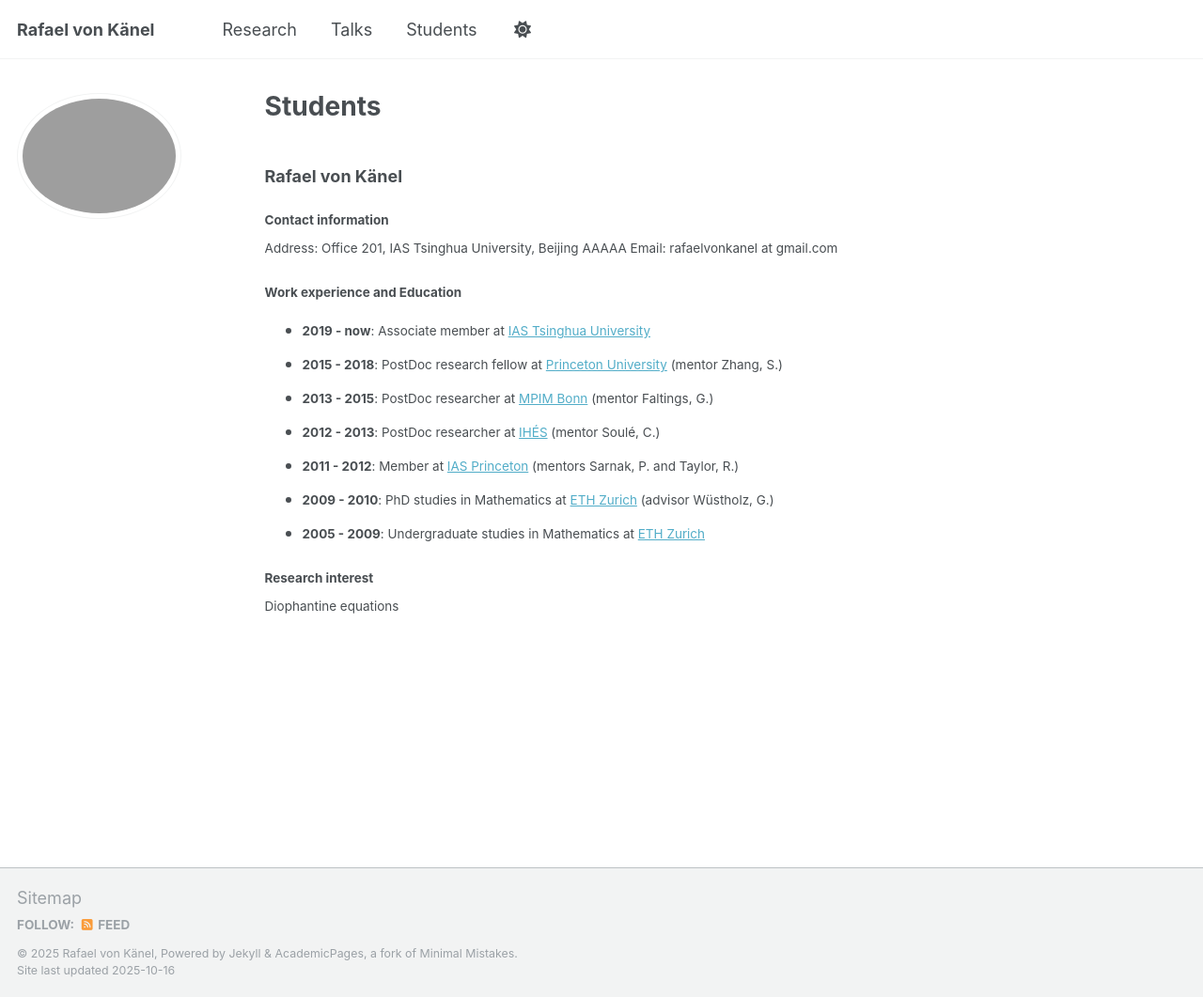
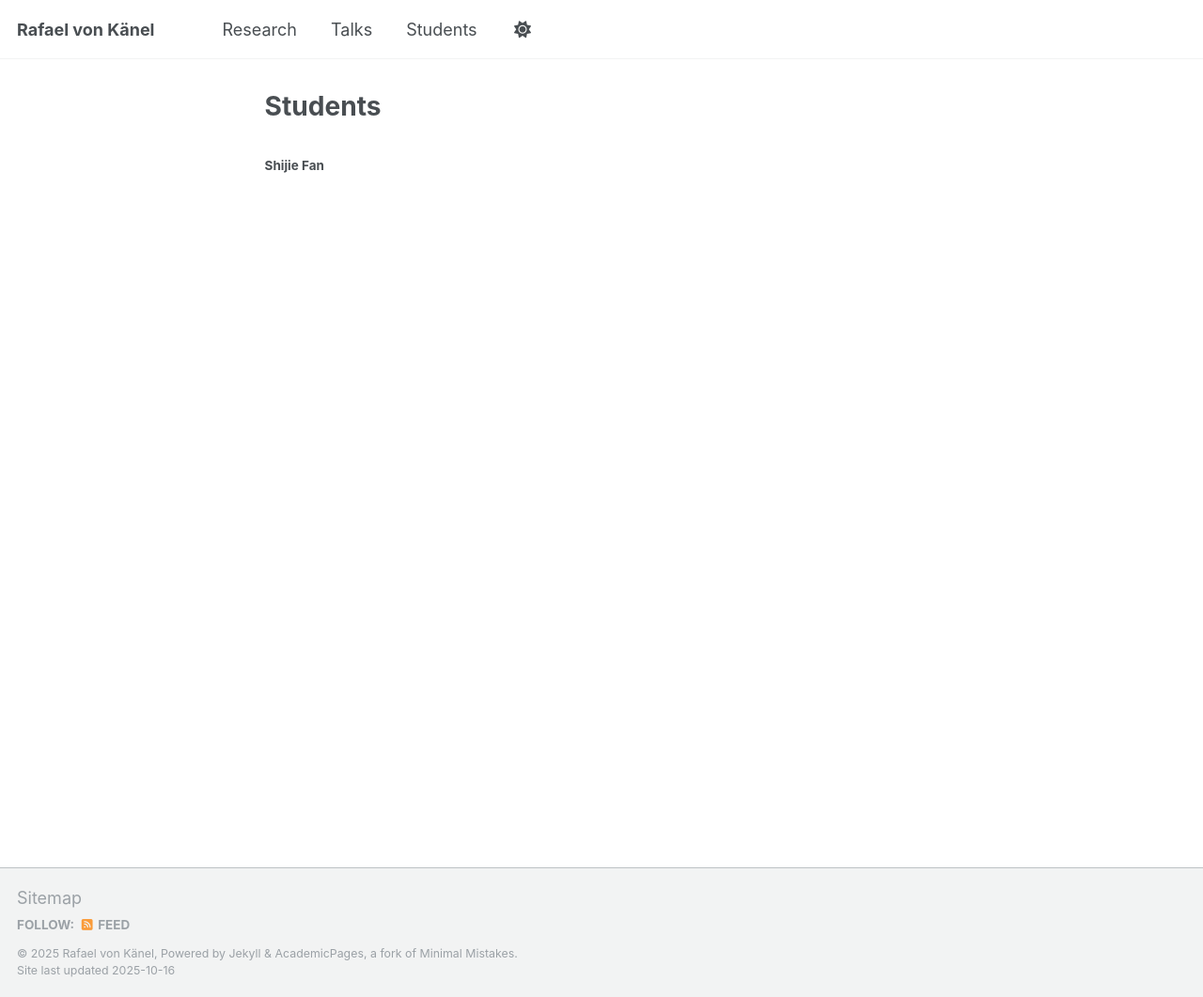
Before and after one commit to rafaelvonkanel/rafaelvonkanel.github.io, a Jekyll site: the page built from _pages/students.md, in a window 1280 px wide and 1061 px high. Shown: the whole window at 94% size. Built offline with Jekyll 4.4.1, drawn with Linux system fonts in a browser that asks for light colours; a script that is not in the unit is left out.

Commit message:
Update students.md

```diff
--- a/_pages/students.md
+++ b/_pages/students.md
@@ -1,27 +1,8 @@
 ---
 layout: single
 title: "Students"
-permalink: /students/
-collection: students
-entries_layout: grid
+permalink: /student/
+author_profile: false
 ---
 
-
-### Rafael von K&auml;nel
-
-##### Contact information
-
-<small>Address: Office 201, IAS Tsinghua University, Beijing  AAAAA
-Email: rafaelvonkanel at gmail.com</small>
-
-#### Work experience and Education
-- <small>**2019 - now**: Associate member at [IAS Tsinghua University](https://www.ias.tsinghua.edu.cn/en/)</small>
-- <small>**2015 - 2018**: PostDoc research fellow at [Princeton University](https://www.math.princeton.edu/) (mentor Zhang, S.)</small>
-- <small>**2013 - 2015**: PostDoc researcher at [MPIM Bonn](https://www.mpim-bonn.mpg.de/) (mentor Faltings, G.)</small>
-- <small>**2012 - 2013**: PostDoc researcher at [IH&Eacute;S](https://www.ihes.fr/en/) (mentor Soul&eacute;, C.)</small>
-- <small>**2011 - 2012**: Member at [IAS Princeton](https://www.ias.edu/math) (mentors Sarnak, P. and Taylor, R.)</small>
-- <small>**2009 - 2010**: PhD studies in Mathematics at [ETH Zurich](https://math.ethz.ch/) (advisor W&uuml;stholz, G.)</small>
-- <small>**2005 - 2009**: Undergraduate studies in Mathematics at [ETH Zurich](https://math.ethz.ch/)</small>
-
-####  Research interest
-<small>Diophantine equations</small>
+#### Shijie Fan
```
